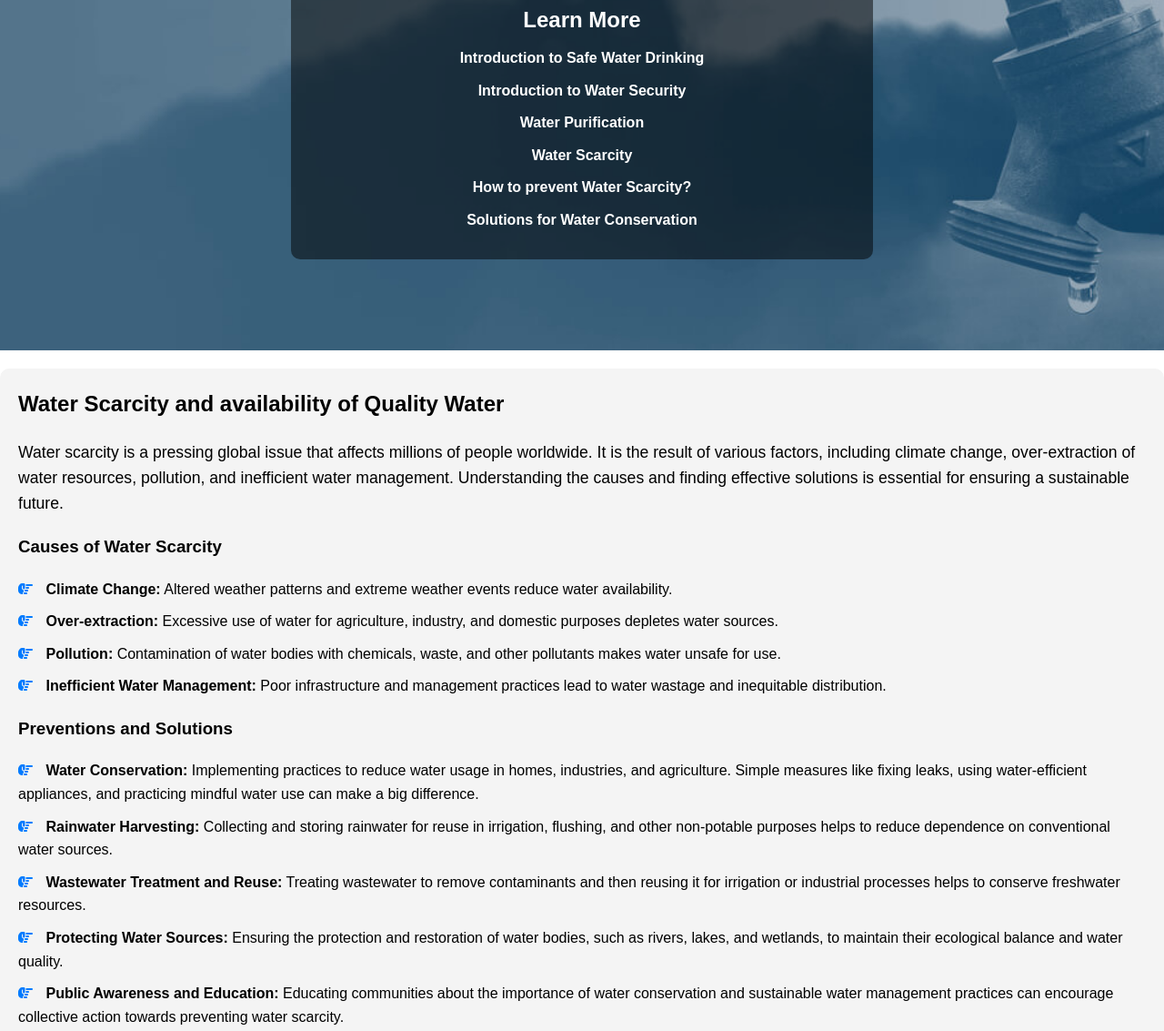
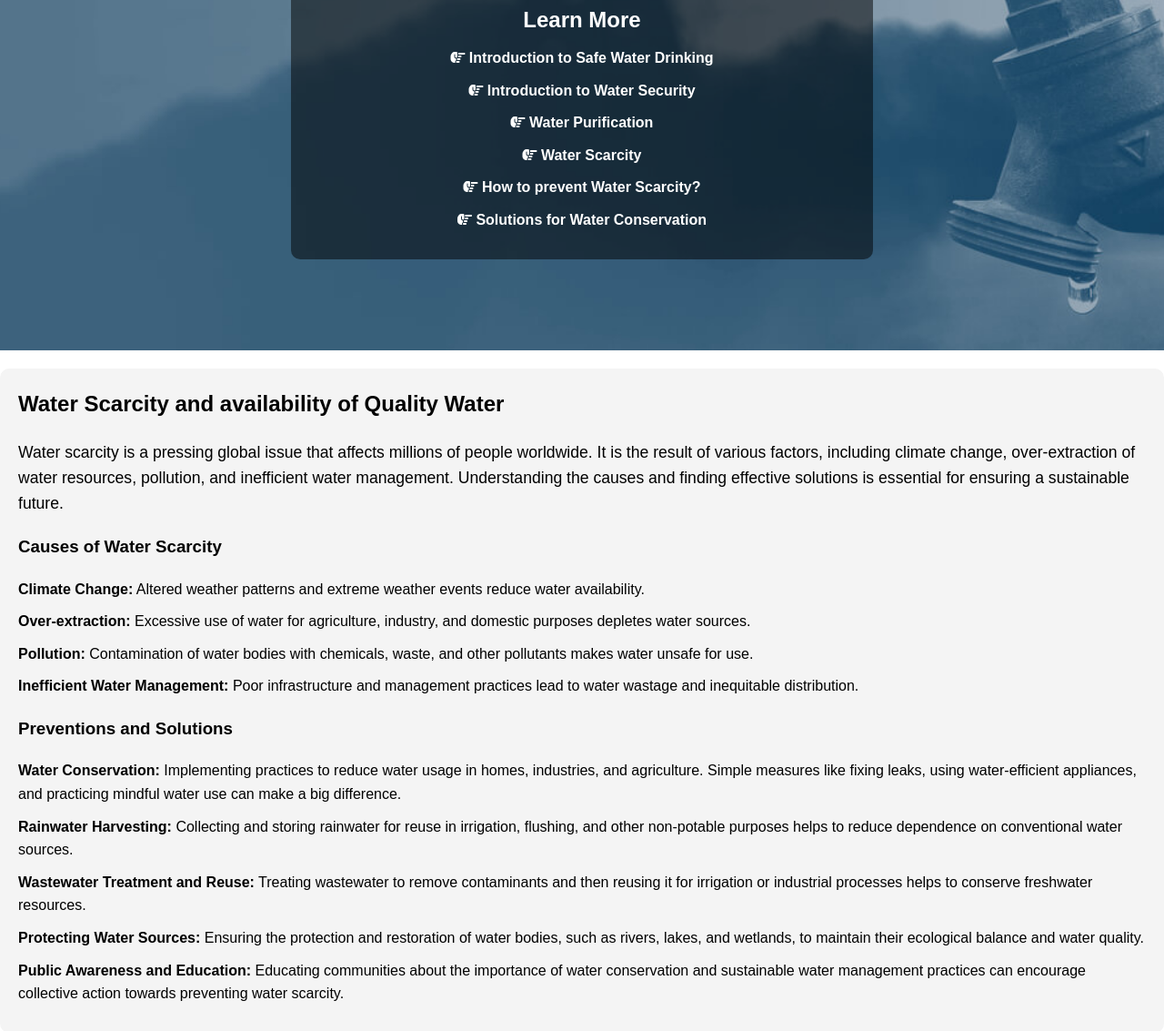
Before and after one commit to Monil12345678/aquaaware, a plain HTML site: page home.html in a window 1280 px wide. Shown: the part 403-1536 px from the top of the page at 91% size. Drawn offline with Linux system fonts and the light colour scheme.

Commit message:
added finger pointer to subtitles

```diff
--- a/home.html
+++ b/home.html
@@ -1,4 +1,3 @@
-<!DOCTYPE html>
 <html lang="en">
 <head>
     <meta charset="UTF-8">
@@ -27,12 +26,12 @@
                 <div class="learn-more">
                     <h2>Learn More</h2>
                     <ul>
-                        <li><a href="introduction.html">Introduction to Safe Water Drinking</a></li>
-                        <li><a href="introduction2.html">Introduction to Water Security</a></li>
-                        <li><a href="waterpurification.html">Water Purification</a></li>
-                        <li><a href="waterscarcity.html">Water Scarcity</a></li>
-                        <li><a href="preventions.html">How to prevent Water Scarcity?</a></li>
-                        <li><a href="solutions.html">Solutions for Water Conservation</a></li>
+                        <li><i class="fas fa-hand-point-right"></i> <a href="introduction.html">Introduction to Safe Water Drinking</a></li>
+                        <li><i class="fas fa-hand-point-right"></i> <a href="introduction2.html">Introduction to Water Security</a></li>
+                        <li><i class="fas fa-hand-point-right"></i> <a href="waterpurification.html">Water Purification</a></li>
+                        <li><i class="fas fa-hand-point-right"></i> <a href="waterscarcity.html">Water Scarcity</a></li>
+                        <li><i class="fas fa-hand-point-right"></i> <a href="preventions.html">How to prevent Water Scarcity?</a></li>
+                        <li><i class="fas fa-hand-point-right"></i> <a href="solutions.html">Solutions for Water Conservation</a></li>
                     </ul>
                 </div>
             </div>
@@ -42,18 +41,18 @@
             <p>Water scarcity is a pressing global issue that affects millions of people worldwide. It is the result of various factors, including climate change, over-extraction of water resources, pollution, and inefficient water management. Understanding the causes and finding effective solutions is essential for ensuring a sustainable future.</p>
             <h3>Causes of Water Scarcity</h3>
             <ul>
-                <li><i class="fas fa-hand-point-right"></i> <strong>Climate Change:</strong> Altered weather patterns and extreme weather events reduce water availability.</li>
-                <li><i class="fas fa-hand-point-right"></i> <strong>Over-extraction:</strong> Excessive use of water for agriculture, industry, and domestic purposes depletes water sources.</li>
-                <li><i class="fas fa-hand-point-right"></i> <strong>Pollution:</strong> Contamination of water bodies with chemicals, waste, and other pollutants makes water unsafe for use.</li>
-                <li><i class="fas fa-hand-point-right"></i> <strong>Inefficient Water Management:</strong> Poor infrastructure and management practices lead to water wastage and inequitable distribution.</li>
+                <li><strong>Climate Change:</strong> Altered weather patterns and extreme weather events reduce water availability.</li>
+                <li><strong>Over-extraction:</strong> Excessive use of water for agriculture, industry, and domestic purposes depletes water sources.</li>
+                <li><strong>Pollution:</strong> Contamination of water bodies with chemicals, waste, and other pollutants makes water unsafe for use.</li>
+                <li><strong>Inefficient Water Management:</strong> Poor infrastructure and management practices lead to water wastage and inequitable distribution.</li>
             </ul>
             <h3>Preventions and Solutions</h3>
             <ul>
-                <li><i class="fas fa-hand-point-right"></i> <strong>Water Conservation:</strong> Implementing practices to reduce water usage in homes, industries, and agriculture. Simple measures like fixing leaks, using water-efficient appliances, and practicing mindful water use can make a big difference.</li>
-                <li><i class="fas fa-hand-point-right"></i> <strong>Rainwater Harvesting:</strong> Collecting and storing rainwater for reuse in irrigation, flushing, and other non-potable purposes helps to reduce dependence on conventional water sources.</li>
-                <li><i class="fas fa-hand-point-right"></i> <strong>Wastewater Treatment and Reuse:</strong> Treating wastewater to remove contaminants and then reusing it for irrigation or industrial processes helps to conserve freshwater resources.</li>
-                <li><i class="fas fa-hand-point-right"></i> <strong>Protecting Water Sources:</strong> Ensuring the protection and restoration of water bodies, such as rivers, lakes, and wetlands, to maintain their ecological balance and water quality.</li>
-                <li><i class="fas fa-hand-point-right"></i> <strong>Public Awareness and Education:</strong> Educating communities about the importance of water conservation and sustainable water management practices can encourage collective action towards preventing water scarcity.</li>
+                <li><strong>Water Conservation:</strong> Implementing practices to reduce water usage in homes, industries, and agriculture. Simple measures like fixing leaks, using water-efficient appliances, and practicing mindful water use can make a big difference.</li>
+                <li><strong>Rainwater Harvesting:</strong> Collecting and storing rainwater for reuse in irrigation, flushing, and other non-potable purposes helps to reduce dependence on conventional water sources.</li>
+                <li><strong>Wastewater Treatment and Reuse:</strong> Treating wastewater to remove contaminants and then reusing it for irrigation or industrial processes helps to conserve freshwater resources.</li>
+                <li><strong>Protecting Water Sources:</strong> Ensuring the protection and restoration of water bodies, such as rivers, lakes, and wetlands, to maintain their ecological balance and water quality.</li>
+                <li><strong>Public Awareness and Education:</strong> Educating communities about the importance of water conservation and sustainable water management practices can encourage collective action towards preventing water scarcity.</li>
             </ul>
         </section>
         <section class="form-section">
```
Also changed, not shown: index.html (+15 -16 lines), styles.css (line endings or trailing spaces).
